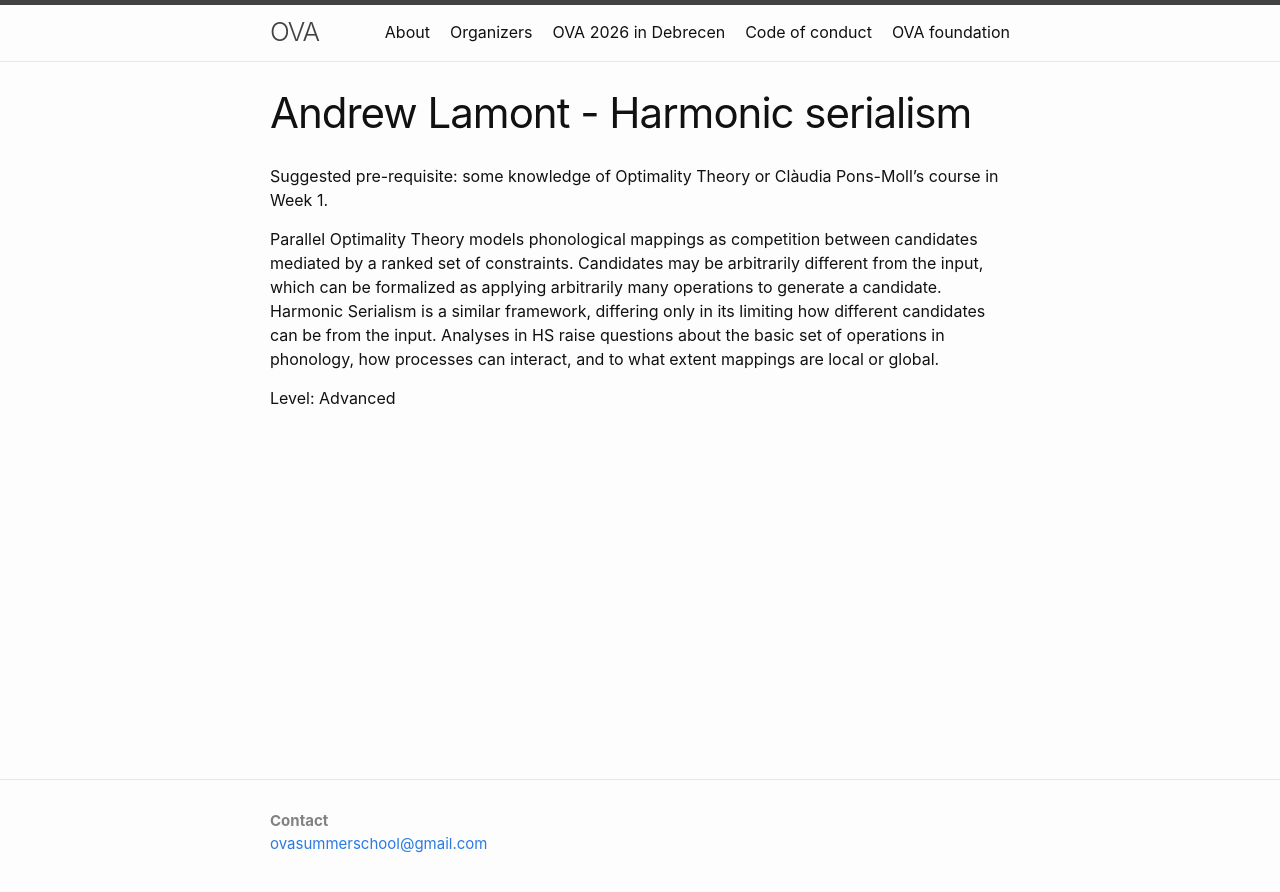
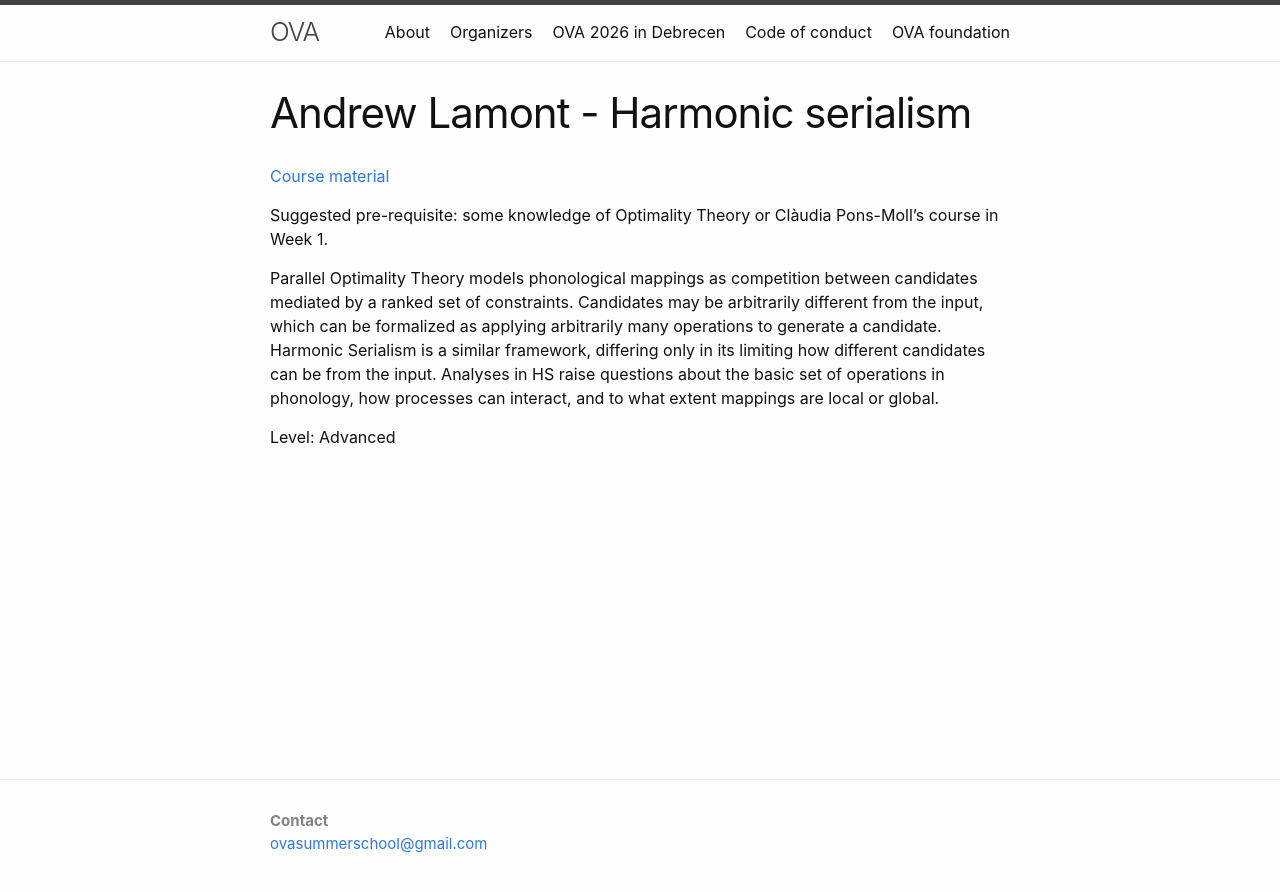
Before and after one commit to ovaschool/ovaschool.github.io, a Jekyll site: the page built from staticpages/ova2026-lamont2.markdown, in a window 1280 px wide. Shown: the top 892 px of the page. Built offline with Jekyll 4.4.1, drawn with Linux system fonts in a browser that asks for light colours.

Commit message:
Update ova2026-lamont2.markdown

```diff
--- a/staticpages/ova2026-lamont2.markdown
+++ b/staticpages/ova2026-lamont2.markdown
@@ -5,6 +5,8 @@ permalink: ova2026-lamont2
 exclude: true
 ---
 
+[Course material](https://github.com/aphonologist/OVA-2026-HS)
+
 Suggested pre-requisite: some knowledge of Optimality Theory or Clàudia Pons-Moll’s course in Week 1.
 
 Parallel Optimality Theory models phonological mappings as competition between candidates mediated by a ranked set of constraints. Candidates may be arbitrarily different from the input, which can be formalized as applying arbitrarily many operations to generate a candidate. Harmonic Serialism is a similar framework, differing only in its limiting how different candidates can be from the input. Analyses in HS raise questions about the basic set of operations in phonology, how processes can interact, and to what extent mappings are local or global.
```
